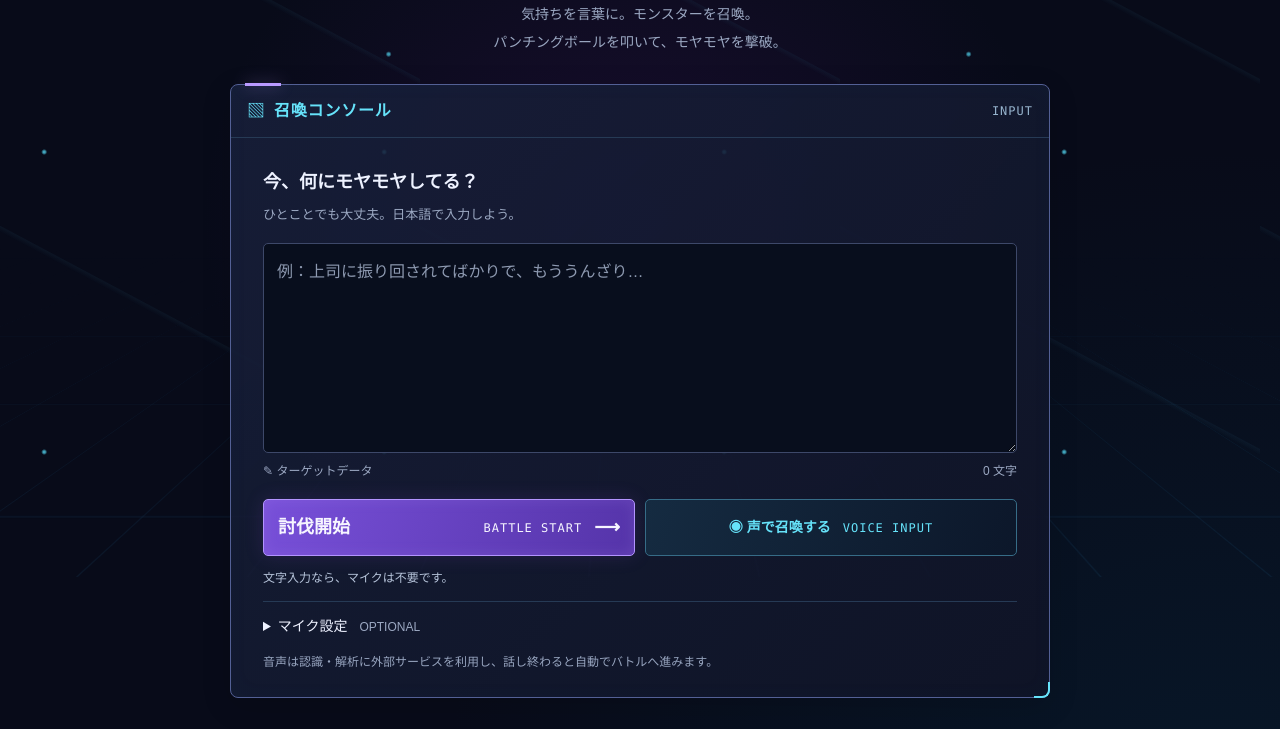
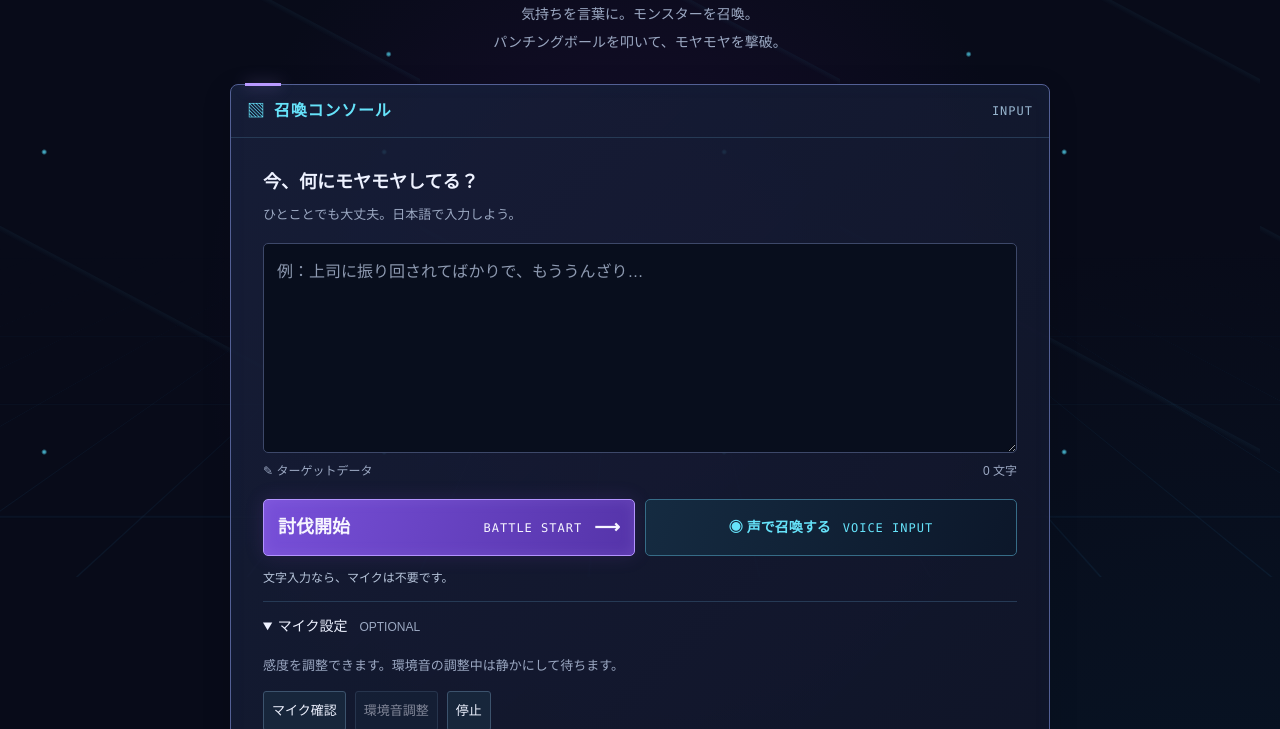
Before and after one commit to kossyei50410618-create/Metsu, a plain HTML site: page index.html in a window 1280 px wide. Shown: the part 223-952 px from the top of the page. Drawn offline with Linux system fonts and the light colour scheme.

Commit message:
マイク　テスト用

```diff
--- a/index.html
+++ b/index.html
@@ -23,7 +23,7 @@
                 <p id="input-error" class="error-message" role="alert"></p>
                 <div id="input-actions"><button id="generate-btn" class="button primary" type="button"><span>討伐開始</span><span class="button-en">BATTLE START</span><span aria-hidden="true">⟶</span></button><button id="voice-btn" class="button secondary" type="button">◉ 声で召喚する <span class="button-en">VOICE INPUT</span></button></div>
                 <p id="pipeline-stage" role="status" aria-live="polite"></p><p id="mic-status" class="mic-status" role="status">文字入力なら、マイクは不要です。</p>
-                <details class="mic-settings"><summary>マイク設定 <span>OPTIONAL</span></summary><div id="mic-meter"><p class="quiet">感度を調整できます。環境音の調整中は静かにして待ちます。</p><div class="mic-meter-controls"><button id="mic-start-btn" type="button">マイク確認</button><button id="mic-calibrate-btn" type="button" disabled>環境音調整</button><button id="mic-stop-btn" type="button">停止</button></div><div class="mic-meter-display"><span>音量</span><div class="mic-meter-track"><div id="mic-meter-fill"></div></div><span id="mic-meter-value">0.00</span></div><div id="mic-sensitivity"><label for="mic-sensitivity-slider">感度</label><input id="mic-sensitivity-slider" type="range" min="0" max="3" step="0.1" value="1.5"><output id="mic-sensitivity-value" for="mic-sensitivity-slider">1.5</output></div><div class="mic-tone-display"><span>トーン</span><strong id="mic-tone-frequency">-- Hz</strong><strong id="mic-tone-label">音声なし</strong></div><div class="mic-tone-display"><span>抑揚</span><strong id="mic-intonation-value">0.000</strong></div><p id="mic-noise-floor" class="quiet">ノイズフロア: 未較正</p></div></details>
+                <details class="mic-settings" open><summary>マイク設定 <span>OPTIONAL</span></summary><div id="mic-meter"><p class="quiet">感度を調整できます。環境音の調整中は静かにして待ちます。</p><div class="mic-meter-controls"><button id="mic-start-btn" type="button">マイク確認</button><button id="mic-calibrate-btn" type="button" disabled>環境音調整</button><button id="mic-stop-btn" type="button">停止</button></div><div class="mic-meter-display"><span>音量</span><div class="mic-meter-track"><div id="mic-meter-fill"></div></div><span id="mic-meter-value">0.00</span></div><div id="mic-sensitivity"><label for="mic-sensitivity-slider">感度</label><input id="mic-sensitivity-slider" type="range" min="0" max="3" step="0.1" value="1.5"><output id="mic-sensitivity-value" for="mic-sensitivity-slider">1.5</output></div><div class="mic-tone-display"><span>トーン</span><strong id="mic-tone-frequency">-- Hz</strong><strong id="mic-tone-label">音声なし</strong></div><div class="mic-tone-display"><span>抑揚</span><strong id="mic-intonation-value">0.000</strong></div><p id="mic-noise-floor" class="quiet">ノイズフロア: 未較正</p></div></details>
                 <p class="privacy-note">音声は認識・解析に外部サービスを利用し、話し終わると自動でバトルへ進みます。</p></div>
             </section>
         </div>
```
Also changed, not shown: tests/ui-flow.test.cjs (+7 -0 lines), style.css (line endings or trailing spaces).
